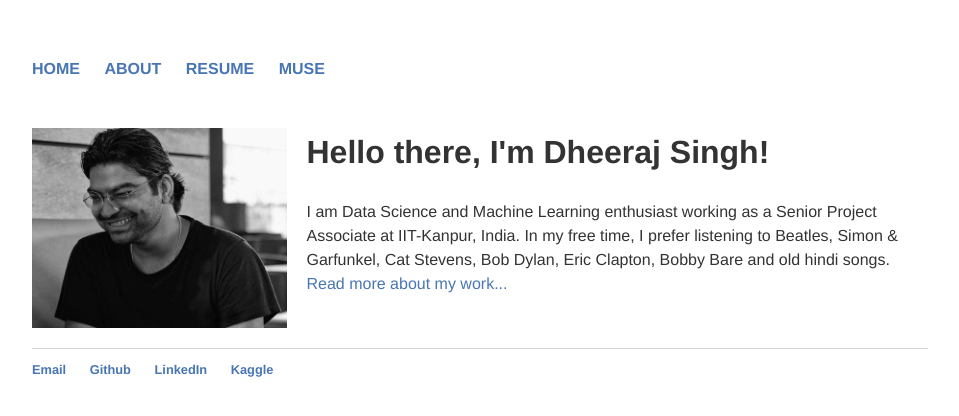
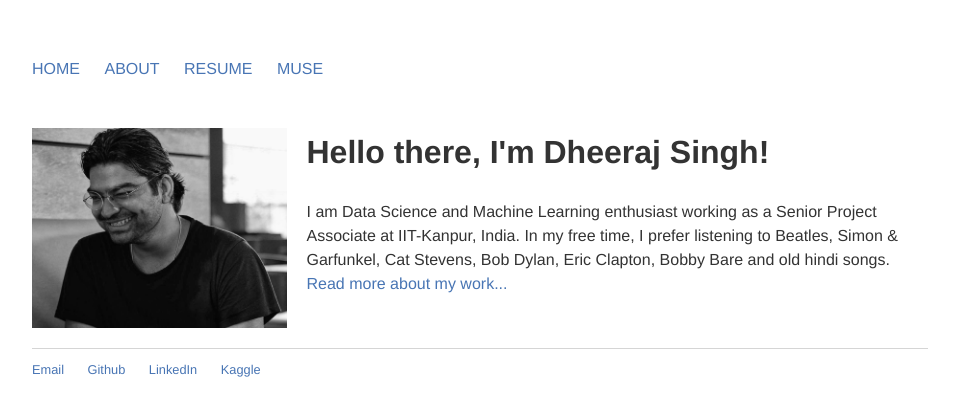
Before and after one commit to Dheeraj2444/Dheeraj2444.github.io, a Jekyll site: the page built from index.html, in a window 1280 px wide. Shown: the top 416 px of the page, without its empty margins (160-1119 px from the left). Built offline with Jekyll 4.4.1, drawn with Linux system fonts in a browser that asks for light colours.

Commit message:
Update main.css

```diff
--- a/css/main.css
+++ b/css/main.css
@@ -15,7 +15,7 @@ nav ul li, footer ul li {
 a {
     text-decoration: none;
     color: #4875B4;
-    font-weight: regular;
+    font-weight: normal;
 }
 a:hover {
     text-decoration: underline;
@@ -40,7 +40,7 @@ p {
     color: #333;
     font-family:'Helvetica', 'Arial', 'Sans-Serif';
     line-height: 1.5;
-    font-weight: regular;
+    font-weight: normal;
 }
 footer {
     border-top: 1px solid #d5d5d5;
```
